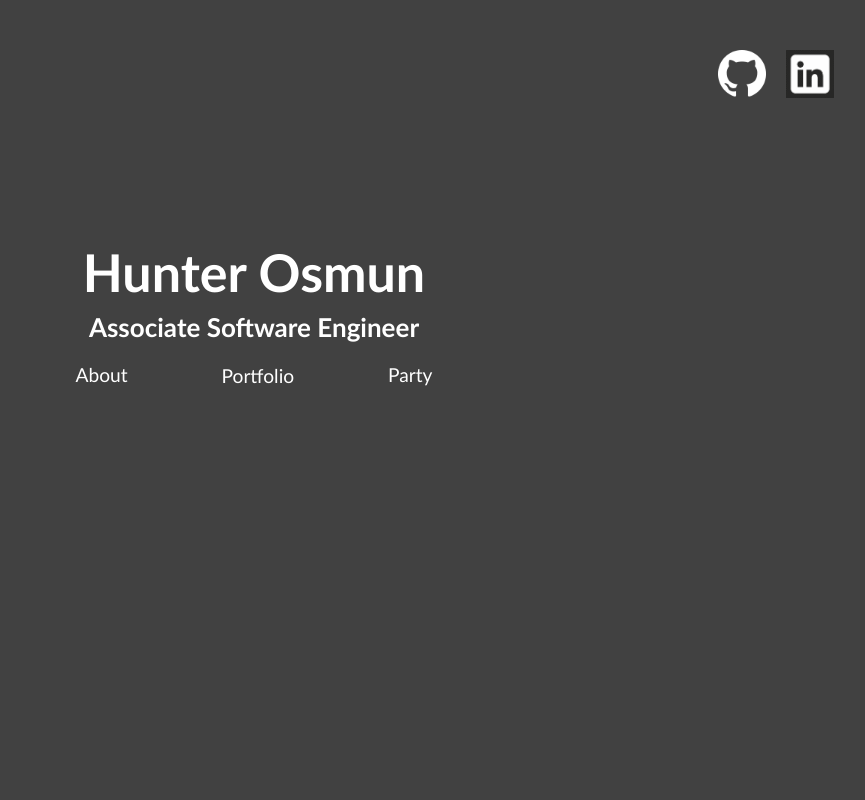
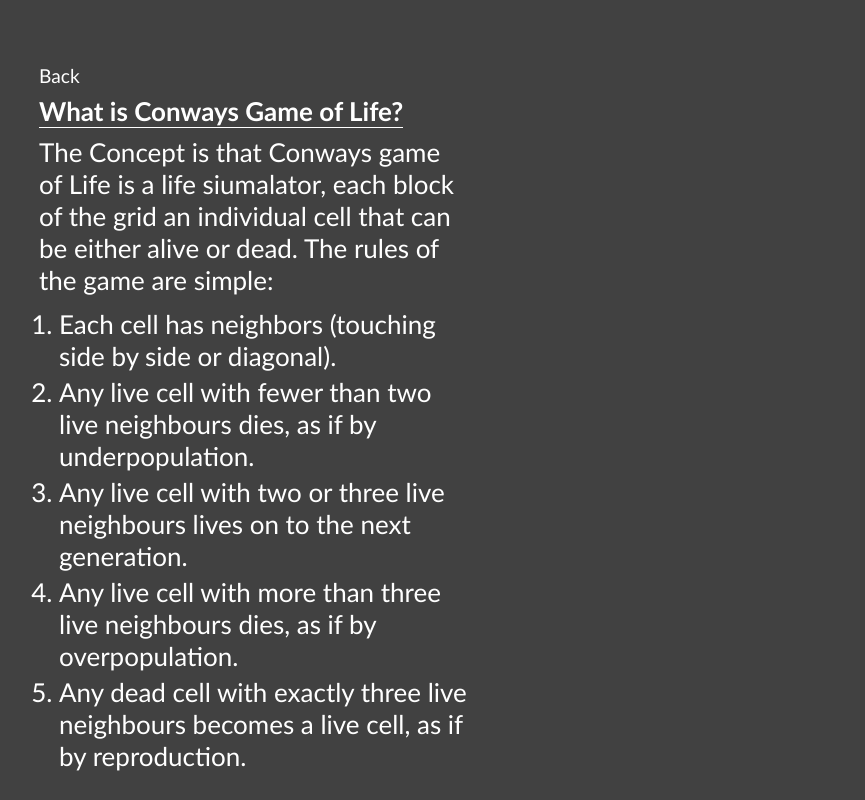
Before and after one commit to Hunterosmun/hunter-osmun, a React (Create React App) app: page /conways/rules in a window 1280 px wide. Before the commit this address led to /. Shown: the whole page, without its empty margins (386-1251 px from the left). Built offline with nearby package versions, Linux system fonts and the light colour scheme.

Commit message:
added rules page to conways game

```diff
--- a/src/App.js
+++ b/src/App.js
@@ -14,6 +14,7 @@ export default function App () {
         <Route path='/about' element={<Pages.About />} />
         <Route path='/sample' element={<Pages.Sample />} />
         <Route path='/conways' element={<Conways />} />
+        <Route path='/conways/rules' element={<Pages.ConwaysRules />} />
         <Route path='/todo' element={<ToDo />} />
         <Route path='*' element={<Navigate replace to='/' />} />
       </Routes>
--- /dev/null
+++ b/src/pages/conways-rules.js
@@ -0,0 +1,64 @@
+import React from 'react'
+import { Link } from 'react-router-dom'
+import styled from 'styled-components'
+
+import * as Ui from '../ui'
+
+export default function ConwaysRules () {
+  return (
+    <Ui.Wrapper>
+      <InnerWrap>
+        <Ui.ButtonWrap>
+          <Ui.Button as={Link} to='/conways'>
+            Back
+          </Ui.Button>
+        </Ui.ButtonWrap>
+        <h4>What is Conways Game of Life?</h4>
+        The Concept is that Conways game of Life is a life siumalator, each
+        block of the grid an individual cell that can be either alive or dead.
+        The rules of the game are simple:
+        <ol>
+          <li>Each cell has neighbors (touching side by side or diagonal).</li>
+          <li>
+            Any live cell with fewer than two live neighbours dies, as if by
+            underpopulation.
+          </li>
+          <li>
+            Any live cell with two or three live neighbours lives on to the next
+            generation.
+          </li>
+          <li>
+            Any live cell with more than three live neighbours dies, as if by
+            overpopulation.
+          </li>
+          <li>
+            Any dead cell with exactly three live neighbours becomes a live
+            cell, as if by reproduction.
+          </li>
+        </ol>
+      </InnerWrap>
+      <Ui.Spacer />
+    </Ui.Wrapper>
+  )
+}
+
+const InnerWrap = styled.div`
+  width: 430px;
+  padding-top: 64px;
+  display: flex;
+  flex-direction: column;
+  align-items: flex-start;
+  text-align: start;
+
+  & h4 {
+    margin: 8px 0;
+    border-bottom: 1px solid white;
+  }
+  & ol {
+    margin-top: 8px;
+    padding-left: 20px;
+  }
+  & ol > li {
+    padding-top: 4px;
+  }
+`
--- a/src/pages/index.js
+++ b/src/pages/index.js
@@ -1,7 +1,9 @@
 import _About from './about'
 import _Sample from './sample'
 import _Main from './main'
+import _Conways from './conways-rules'
 
 export const About = _About
 export const Sample = _Sample
 export const Main = _Main
+export const ConwaysRules = _Conways
--- a/src/pages/main.js
+++ b/src/pages/main.js
@@ -64,11 +64,6 @@ export default function Main () {
 
 To do:
 Add more stuff to portfolio
-add rules tab to Conways game
-      // 1) Any live cell with fewer than two live neighbours dies, as if by underpopulation.
-      // 2) Any live cell with two or three live neighbours lives on to the next generation.
-      // 3) Any live cell with more than three live neighbours dies, as if by overpopulation.
-      // 4) Any dead cell with exactly three live neighbours becomes a live cell, as if by reproduction.
 Get To-Do app working (local storage or User)
 Change Favicon on title
 Add Elevator pitch to top of about page
--- a/src/samples/conways-game/index.js
+++ b/src/samples/conways-game/index.js
@@ -117,6 +117,11 @@ export default function Conways () {
       <Ui.Floaty top='31px' left='39px'>
         <Ui.Button as={Link} to='/'>
           Home
+        </Ui.Button>
+      </Ui.Floaty>
+      <Ui.Floaty top='61px' left='39px'>
+        <Ui.Button as={Link} to='/conways/rules'>
+          Rules
         </Ui.Button>
       </Ui.Floaty>
       <TopBox>Conway's Game of Life </TopBox>
```
